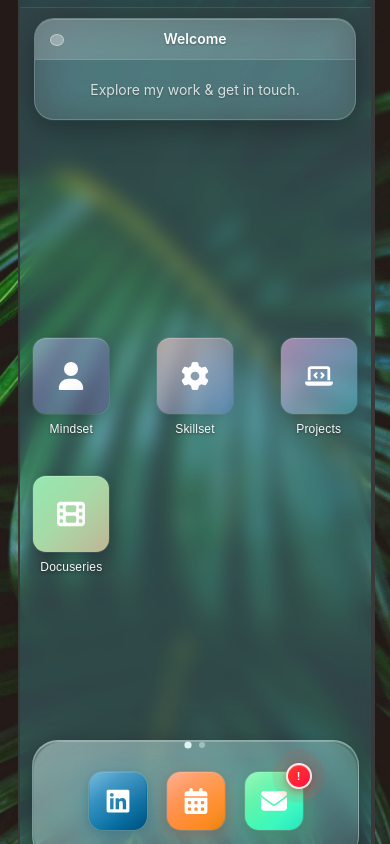
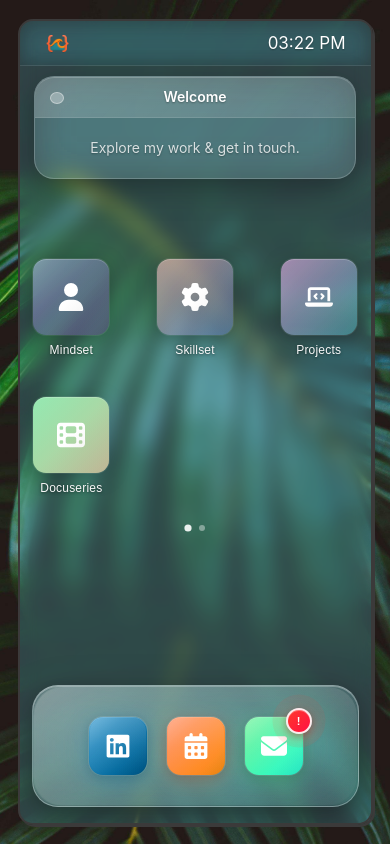
Before and after one commit to demaceo/portfolio-v4, a Next.js app: page / in a window 390 px wide. Built offline with nearby package versions, Linux system fonts and the light colour scheme.

Commit message:
adjust. mobile layout

```diff
--- a/src/components/layout/MobileLayout/MobileLayout.css
+++ b/src/components/layout/MobileLayout/MobileLayout.css
@@ -31,16 +31,15 @@
   flex-direction: column;
   overflow: hidden;
   box-shadow: 2px 2px 0px #3b3a3a;
-  padding-bottom: 110px; /* Prevent dock overlap with content */
+  /* padding-bottom: 110px;  */
+  /* Prevent dock overlap with content */
 }
 
-.mobile-app-container{
+.mobile-app-container {
   display: flex;
   flex-direction: column;
-  justify-content: space-between;
-  height: 100%;
-  margin: 10px 0;
-
+  height: 80%;
+  padding: 10px 0;
 }
 
 .status-bar {
```
